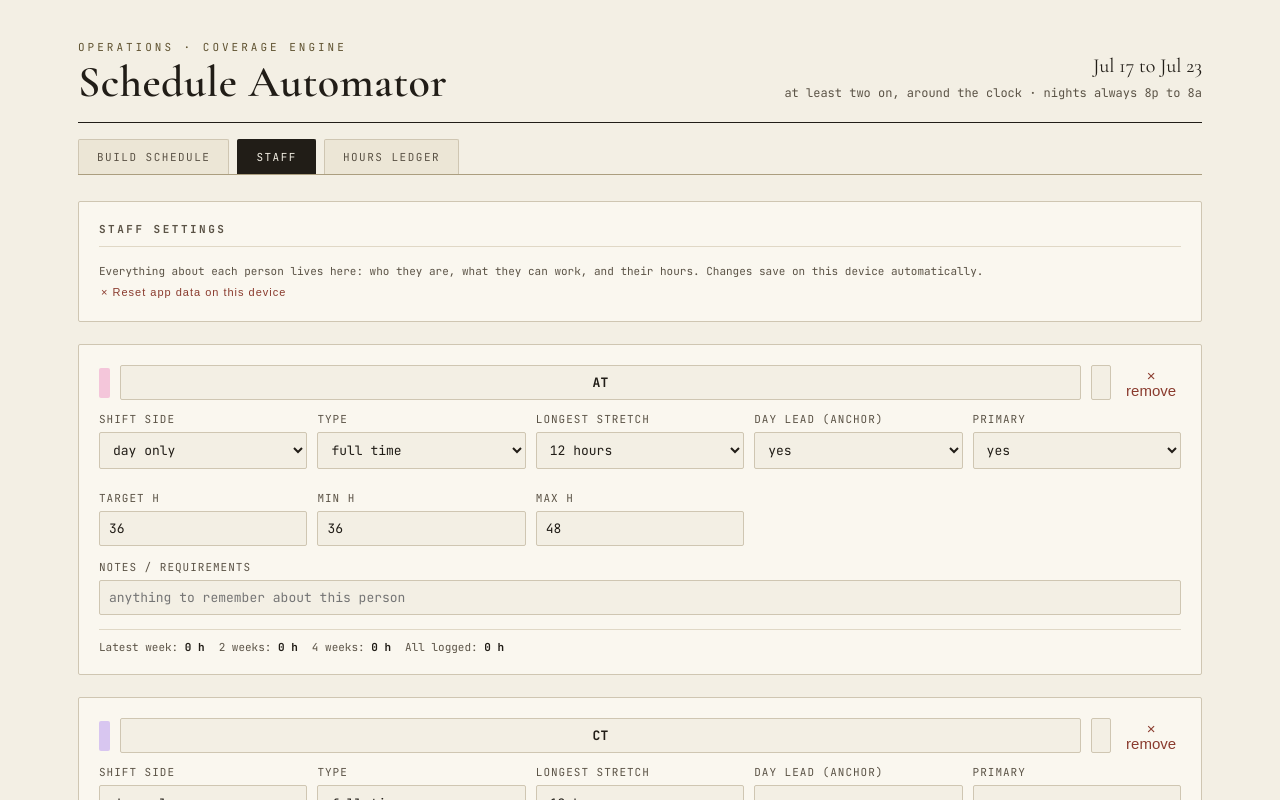
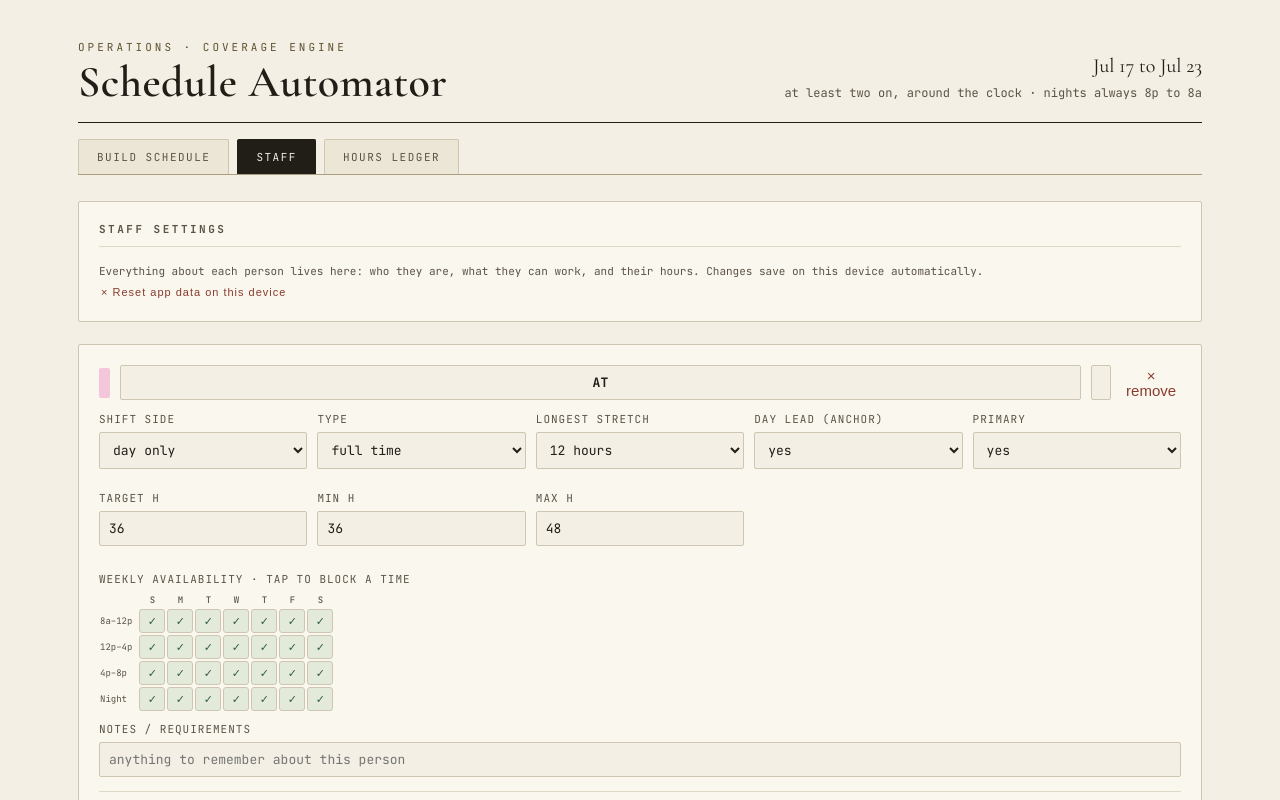
Before and after one commit to adelaidesovereign/Scheduler, a Next.js app: page / in a window 1280 px wide. Both pictures are taken after a click on the button "STAFF". Shown: the top 800 px of the page. Built offline with nearby package versions, Linux system fonts and the light colour scheme.

Commit message:
Weekly availability grid per person: standing rules like Cherry's no-work-past-4p-except-Saturday enforced every generated week

```diff
--- a/app/globals.css
+++ b/app/globals.css
@@ -432,3 +432,17 @@ td.timeslot { padding: 0; height: auto; vertical-align: top; }
 }
 .barid { font-weight: 700; font-size: 12px; color: #23201a; line-height: 1.1; }
 .bartime { font-size: 8.5px; color: #4a453a; letter-spacing: 0.2px; margin-top: 1px; }
+
+/* Weekly availability grid on staff cards */
+.availwrap { margin: 12px 0 10px; }
+.availlabel { display: block; font-size: 11px; letter-spacing: 1px; text-transform: uppercase; color: var(--ink-soft); margin-bottom: 6px; }
+.availgrid { border-collapse: collapse; }
+.availgrid th { font-size: 9px; color: var(--ink-soft); padding: 2px 3px; font-weight: 500; }
+.availgrid td { padding: 1px; }
+.availslot { font-size: 9px; color: var(--ink-soft); padding-right: 6px !important; white-space: nowrap; }
+.availcell {
+  width: 26px; height: 24px; border: 1px solid var(--line); border-radius: 3px;
+  background: #f0d9d3; color: var(--warn); font-size: 11px; cursor: pointer;
+  font-family: var(--font-mono);
+}
+.availcell.on { background: #e3ead9; color: var(--good); }
--- a/app/page.tsx
+++ b/app/page.tsx
@@ -19,7 +19,12 @@ interface RosterRow {
   id: string; name: string; pin: string; notes: string;
   side: Side; empType: "FT" | "PT"; anchor: boolean; primary: boolean; stretch: "8" | "12";
   pref: string; min: string; max: string;
+  avail: boolean[][]; // [weekday Sun..Sat][slot: 8a-12p, 12p-4p, 4p-8p, night]
 }
+
+const fullAvail = (): boolean[][] => Array.from({ length: 7 }, () => [true, true, true, true]);
+const AVAIL_SLOTS = ["8a–12p", "12p–4p", "4p–8p", "Night"];
+const DOW_SHORT = ["S", "M", "T", "W", "T", "F", "S"];
 interface AdminRequest {
   key: string; id: string; date: string;
   kind: "all" | "day" | "night" | "custom"; from: string; to: string;
@@ -29,16 +34,16 @@ interface LoggedWeek { weekStart: string; hours: Record<string, number>; names:
 interface WeekResult { weekStart: string; cfg: Config; result: ReturnType<typeof solve>; }
 
 const DEFAULT_ROSTER: RosterRow[] = [
-  { id: "AT", name: "", pin: "1111", notes: "", side: "day", empType: "FT", anchor: true, primary: true, stretch: "12", pref: "36", min: "36", max: "48" },
-  { id: "CT", name: "", pin: "1111", notes: "", side: "day", empType: "FT", anchor: true, primary: true, stretch: "12", pref: "36", min: "36", max: "48" },
-  { id: "CM", name: "", pin: "1111", notes: "", side: "day", empType: "FT", anchor: true, primary: false, stretch: "12", pref: "32", min: "24", max: "40" },
-  { id: "AD", name: "", pin: "1111", notes: "", side: "day", empType: "PT", anchor: false, primary: false, stretch: "8", pref: "32", min: "24", max: "40" },
-  { id: "KH", name: "", pin: "1111", notes: "", side: "day", empType: "PT", anchor: false, primary: false, stretch: "8", pref: "24", min: "16", max: "32" },
-  { id: "WR", name: "", pin: "1111", notes: "", side: "night", empType: "FT", anchor: false, primary: false, stretch: "12", pref: "36", min: "36", max: "48" },
-  { id: "EH", name: "", pin: "1111", notes: "", side: "night", empType: "FT", anchor: false, primary: false, stretch: "12", pref: "36", min: "36", max: "48" },
-  { id: "SL", name: "", pin: "1111", notes: "", side: "night", empType: "PT", anchor: false, primary: false, stretch: "12", pref: "24", min: "12", max: "36" },
-  { id: "VT", name: "", pin: "1111", notes: "", side: "night", empType: "PT", anchor: false, primary: false, stretch: "12", pref: "24", min: "12", max: "36" },
-  { id: "YN", name: "", pin: "1111", notes: "", side: "night", empType: "PT", anchor: false, primary: false, stretch: "12", pref: "24", min: "12", max: "36" },
+  { id: "AT", name: "", pin: "1111", notes: "", side: "day", empType: "FT", anchor: true, primary: true, stretch: "12", pref: "36", min: "36", max: "48", avail: fullAvail() },
+  { id: "CT", name: "", pin: "1111", notes: "", side: "day", empType: "FT", anchor: true, primary: true, stretch: "12", pref: "36", min: "36", max: "48", avail: fullAvail() },
+  { id: "CM", name: "", pin: "1111", notes: "", side: "day", empType: "FT", anchor: true, primary: false, stretch: "12", pref: "32", min: "24", max: "40", avail: fullAvail() },
+  { id: "AD", name: "", pin: "1111", notes: "", side: "day", empType: "PT", anchor: false, primary: false, stretch: "8", pref: "32", min: "24", max: "40", avail: fullAvail() },
+  { id: "KH", name: "", pin: "1111", notes: "", side: "day", empType: "PT", anchor: false, primary: false, stretch: "8", pref: "24", min: "16", max: "32", avail: fullAvail() },
+  { id: "WR", name: "", pin: "1111", notes: "", side: "night", empType: "FT", anchor: false, primary: false, stretch: "12", pref: "36", min: "36", max: "48", avail: fullAvail() },
+  { id: "EH", name: "", pin: "1111", notes: "", side: "night", empType: "FT", anchor: false, primary: false, stretch: "12", pref: "36", min: "36", max: "48", avail: fullAvail() },
+  { id: "SL", name: "", pin: "1111", notes: "", side: "night", empType: "PT", anchor: false, primary: false, stretch: "12", pref: "24", min: "12", max: "36", avail: fullAvail() },
+  { id: "VT", name: "", pin: "1111", notes: "", side: "night", empType: "PT", anchor: false, primary: false, stretch: "12", pref: "24", min: "12", max: "36", avail: fullAvail() },
+  { id: "YN", name: "", pin: "1111", notes: "", side: "night", empType: "PT", anchor: false, primary: false, stretch: "12", pref: "24", min: "12", max: "36", avail: fullAvail() },
 ];
 
 // Rules for known initials, used when migrating an older saved roster.
@@ -107,6 +112,22 @@ function requestsToBlocks(reqs: AdminRequest[], weekStart: string): BlockOff[] {
   return out;
 }
 
+// Standing weekly availability becomes hard holds for whichever week is built.
+function availabilityToBlocks(rows: RosterRow[], weekStart: string): BlockOff[] {
+  const out: BlockOff[] = [];
+  const startDow = dowOf(weekStart);
+  for (const r of rows) {
+    if (!r.avail) continue;
+    for (let i = 0; i < DAYS; i++) {
+      const dow = (startDow + i) % 7;
+      const a = r.avail[dow] || [true, true, true, true];
+      for (let b = 0; b < 3; b++) if (!a[b]) out.push({ id: r.id.trim().toUpperCase(), day: i, block: b });
+      if (!a[3]) for (const b of [3, 4, 5]) out.push({ id: r.id.trim().toUpperCase(), day: i, block: b });
+    }
+  }
+  return out;
+}
+
 function rowsToStaff(rows: RosterRow[]): Staff[] {
   return rows.map((r) => ({
     id: r.id.trim().toUpperCase() || "??",
@@ -143,6 +164,7 @@ export default function Page() {
             side: (x.side as Side) || "day", empType: x.empType === "FT" ? "FT" : "PT",
             anchor: Boolean(x.anchor), primary: Boolean(x.primary), stretch: x.stretch === "12" ? "12" : "8",
             pref: x.pref || "24", min: x.min || "12", max: x.max || "36",
+            avail: Array.isArray(x.avail) && x.avail.length === 7 ? x.avail : fullAvail(),
           })));
         }
       } else {
@@ -158,6 +180,7 @@ export default function Page() {
                 side: (k.side as Side) || "day", empType: k.empType || "PT",
                 anchor: k.anchor ?? false, primary: k.primary ?? false, stretch: k.stretch || "8",
                 pref: x.pref || "24", min: x.min || "12", max: x.max || "36",
+                avail: fullAvail(),
               };
             }));
           }
@@ -192,7 +215,7 @@ export default function Page() {
   }
   function removeStaff(i: number) { setStaff((s) => s.filter((_, k) => k !== i)); }
   function addStaff() {
-    setStaff((s) => [...s, { id: "NEW", name: "", pin: "1111", notes: "", side: "day", empType: "PT", anchor: false, primary: false, stretch: "8", pref: "24", min: "12", max: "36" }]);
+    setStaff((s) => [...s, { id: "NEW", name: "", pin: "1111", notes: "", side: "day", empType: "PT", anchor: false, primary: false, stretch: "8", pref: "24", min: "12", max: "36", avail: fullAvail() }]);
   }
   function addAdminReq() {
     setAdminReqs((t) => [...t, {
@@ -220,7 +243,7 @@ export default function Page() {
       for (let i = 0; i < DAYS; i++) { const dw = dowOf(addDaysISO(ws, i)); if (dw === 0 || dw === 6) wd.push(i); }
       const cfg: Config = {
         staff: cleanStaff,
-        blockOff: [...requestsToBlocks(allReqs, ws), ...extraOff],
+        blockOff: [...requestsToBlocks(allReqs, ws), ...availabilityToBlocks(staff, ws), ...extraOff],
         weights: { hours: 100, night: 8, weekend: 6, fragment: 8, crowd: 20 },
         weekendDays: wd,
         carryNights: [...carryNights],
@@ -594,6 +617,31 @@ function StaffView({
                 <input type="text" inputMode="numeric" value={row.max} onFocus={selectAll}
                   onChange={(e) => onUpdate(i, { max: e.target.value.replace(/[^0-9]/g, "") })} /></div>
             </div>
+            <div className="availwrap">
+              <label className="availlabel">Weekly availability · tap to block a time</label>
+              <table className="availgrid"><thead><tr><th></th>
+                {DOW_SHORT.map((d, k) => <th key={k}>{d}</th>)}
+              </tr></thead><tbody>
+                {AVAIL_SLOTS.map((slot, si) => (
+                  <tr key={si}>
+                    <td className="availslot">{slot}</td>
+                    {Array.from({ length: 7 }).map((_, dw) => {
+                      const on = row.avail?.[dw]?.[si] ?? true;
+                      return (
+                        <td key={dw}>
+                          <button className={"availcell" + (on ? " on" : "")}
+                            onClick={() => {
+                              const next = (row.avail && row.avail.length === 7 ? row.avail : fullAvail()).map((day) => [...day]);
+                              next[dw][si] = !next[dw][si];
+                              onUpdate(i, { avail: next });
+                            }}>{on ? "✓" : "×"}</button>
+                        </td>
+                      );
+                    })}
+                  </tr>
+                ))}
+              </tbody></table>
+            </div>
             <div className="field"><label>Notes / requirements</label>
               <input type="text" value={row.notes} placeholder="anything to remember about this person"
                 onChange={(e) => onUpdate(i, { notes: e.target.value })} /></div>
```
